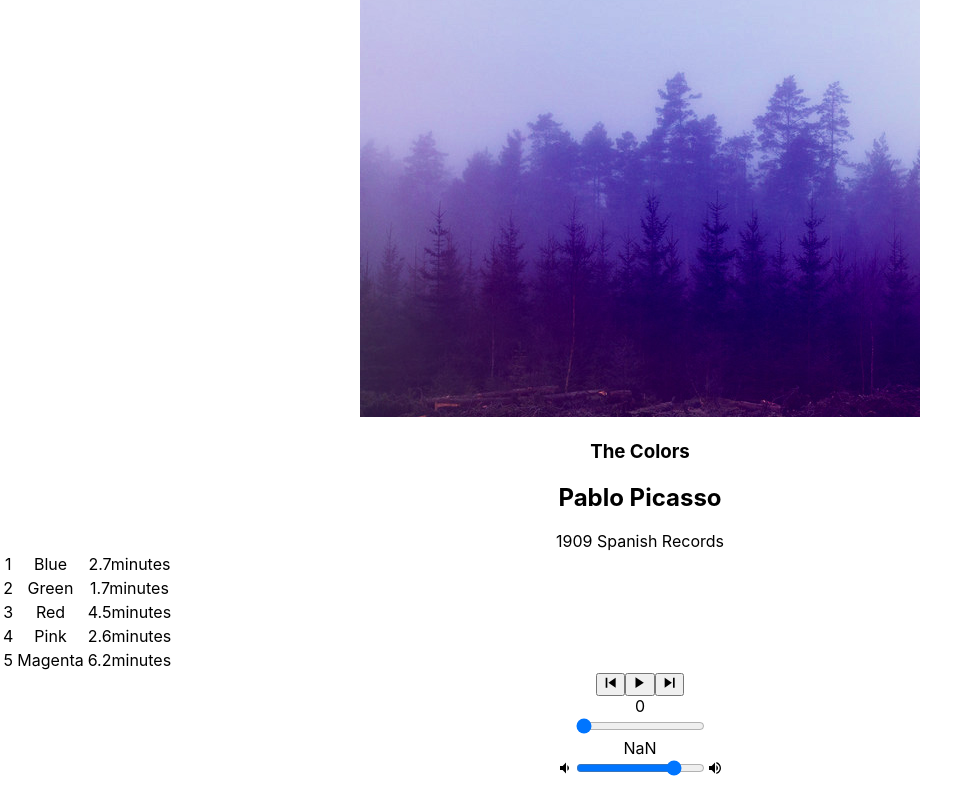
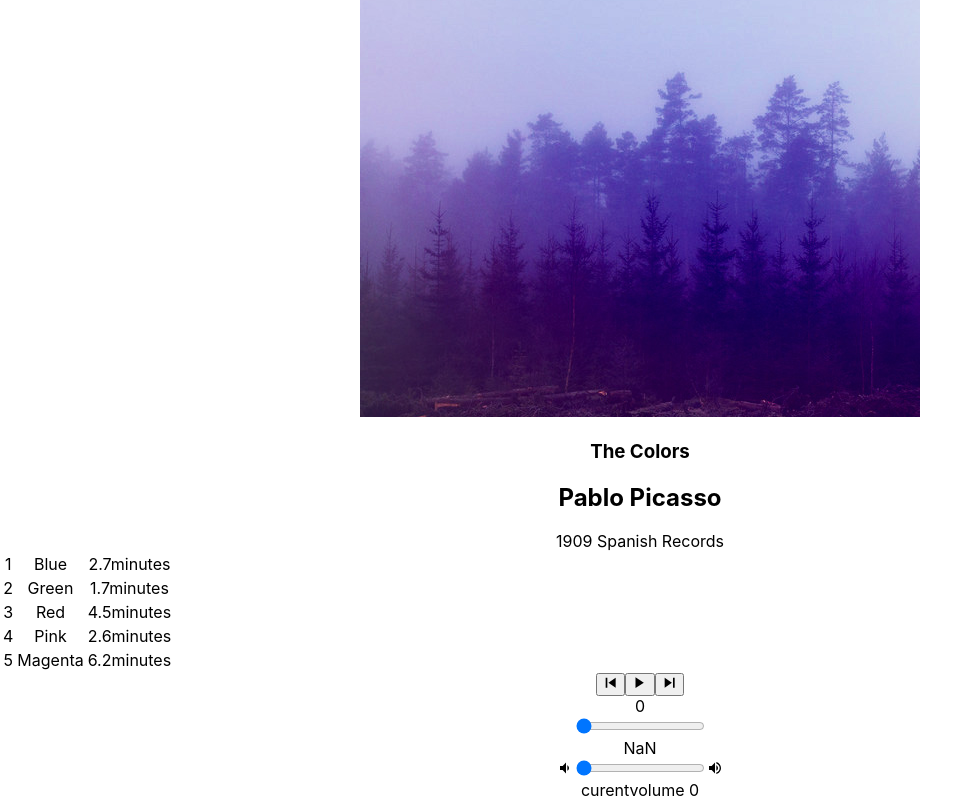
Before and after one commit to grace-ko/bloc-jams-react, a React (Create React App) app: page /album/the-colors in a window 1280 px wide. Shown: the part 245-1045 px from the top of the page, without its empty margins (0-979 px from the left). Built offline with nearby package versions, Linux system fonts and the light colour scheme.

Commit message:
implemented volume slider

```diff
--- a/src/components/Album.js
+++ b/src/components/Album.js
@@ -14,10 +14,12 @@ class Album extends Component {
       currentTime: 0,
       duration: album.songs[0].duration,
       isPlaying: false,
-      hovered: null
+      hovered: null,
+      volume: 0
     };
     this.audioElement = document.createElement('audio');
     this.audioElement.src = album.songs[0].audioSrc;
+    this.audioElement.volume = 0;
   }
 
   play() {
@@ -35,10 +37,14 @@ class Album extends Component {
       },
       durationchange: e => {
         this.setState({ duration: this.audioElement.duration });
+      },
+      volumechange: e => {
+      this.setState({ volume: this.audioElement.volume });
       }
     };
     this.audioElement.addEventListener('timeupdate', this.eventListeners.timeupdate);
     this.audioElement.addEventListener('durationchange', this.eventListeners.durationchange);
+    this.audioElement.addEventListener('volumechange', this.eventListeners.volumechange);
   }
   componentWillUnmounnt() {
     this.audioElement.src = null;
@@ -77,10 +83,14 @@ class Album extends Component {
   }
 
   handleTimeChange(e) {
-  const newTime = this.audioElement.duration * e.target.value;
-  this.audioElement.currentTime = newTime;
-  this.setState({ currentTime: newTime });
-}
+    const newTime = this.audioElement.duration * e.target.value;
+    this.audioElement.currentTime = newTime;
+    this.setState({ currentTime: newTime });
+  }
+  handleVolumeChange(e) {
+    this.audioElement.volume = e.target.value;
+    this.setState({ volume: e.target.value });
+  }
   mouseOver(index) {
     this.setState({ hovered: index });
   }
@@ -133,10 +143,12 @@ class Album extends Component {
           currentSong={this.state.currentSong}
           currentTime={this.audioElement.currentTime}
           duration={this.audioElement.duration}
+          volume={this.audioElement.volume}
           handleSongClick={() => this.handleSongClick(this.state.currentSong)}
           handlePrevClick={() => this.handlePrevClick()}
           handleNextClick={() => this.handleNextClick()}
           handleTimeChange={(e) => this.handleTimeChange(e)}
+          handleVolumeChange={(e) => this.handleVolumeChange(e)}
         />
       </section>
     );
--- a/src/components/PlayerBar.js
+++ b/src/components/PlayerBar.js
@@ -30,8 +30,17 @@ class PlayerBar extends Component {
         </section>
         <section id="volume-control">
           <ion-icon name="volume-low"></ion-icon>
-          <input type="range" className="seek-bar" value="80"/>
+          <input
+            type="range"
+            className="seek-bar"
+            value={this.props.volume || 0}
+            min="0"
+            max="1"
+            step="0.01"
+            onChange={this.props.handleVolumeChange}
+          />
           <ion-icon name="volume-high"></ion-icon>
+          <div>curentvolume {this.props.volume}</div>
         </section>
       </section>
     );
```
